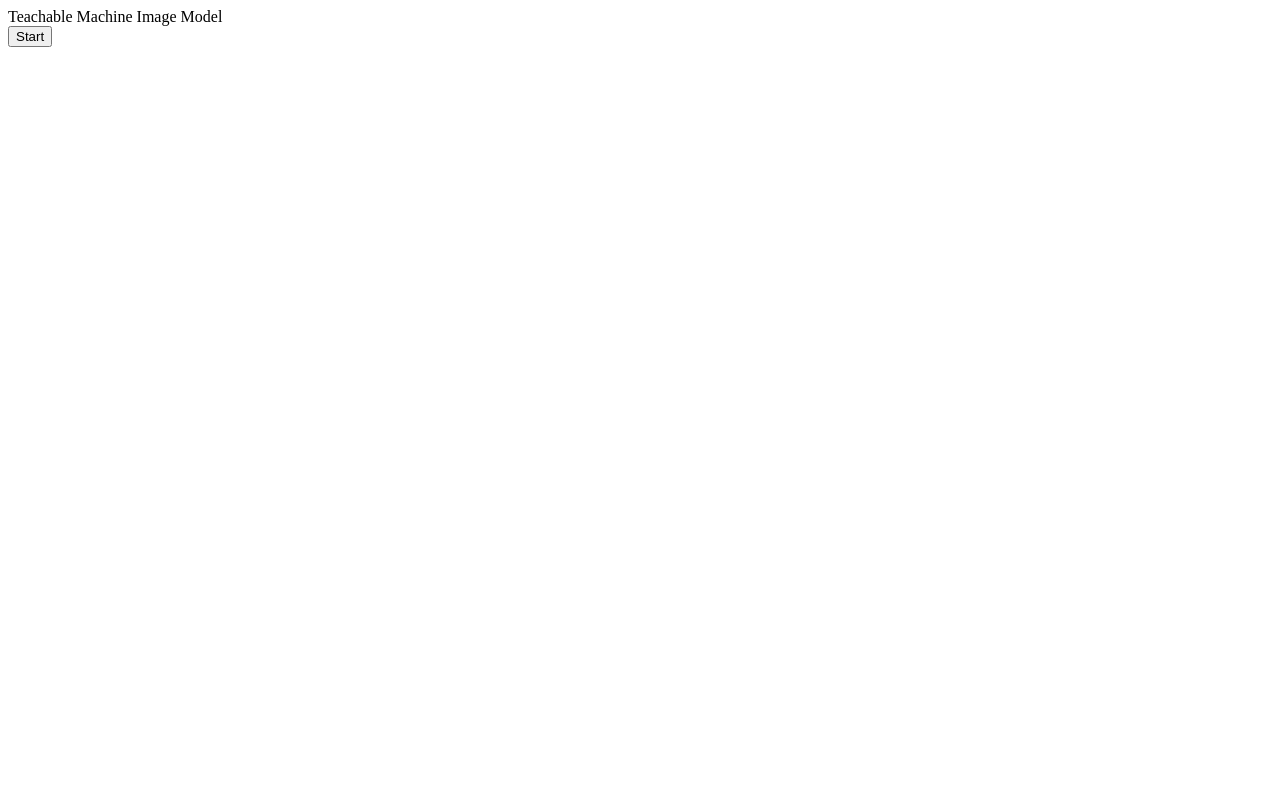
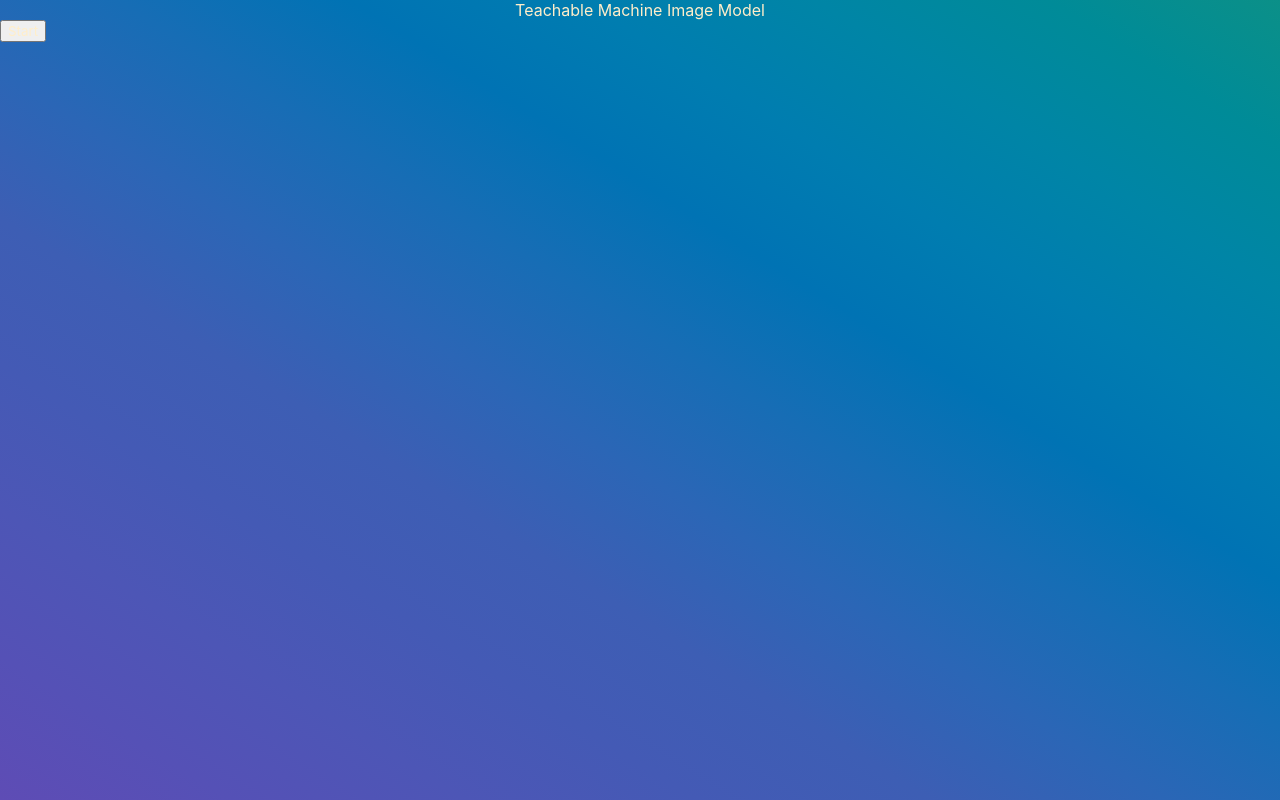
Before and after one commit to ahmed282-ib/b-de-nummerplaten, a plain HTML site: page index.html in a window 1280 px wide. Drawn offline with Linux system fonts and the light colour scheme.

Commit message:
Update index.html

```diff
--- a/index.html
+++ b/index.html
@@ -1,7 +1,9 @@
-<div>Teachable Machine Image Model</div>
-<button type="button" onclick="init()">Start</button>
-<div id="webcam-container"></div>
-<div id="label-container"></div>
+<div class="full-screen-div">
+    <div class="title-div">Teachable Machine Image Model</div>
+    <button type="button" onclick="init()">Start</button>
+    <div id="webcam-container"></div>
+    <div id="label-container"></div>
+</div>
 <script src="https://cdn.jsdelivr.net/npm/@tensorflow/tfjs@1.3.1/dist/tf.min.js"></script>
 <script src="https://cdn.jsdelivr.net/npm/@teachablemachine/image@0.8/dist/teachablemachine-image.min.js"></script>
 <script type="text/javascript">
@@ -57,3 +59,31 @@
         }
     }
 </script>
+<style>
+    * {
+        color: #FFEECA;
+        font-family: -apple-system, BlinkMacSystemFont, 'Segoe UI', Roboto, Oxygen, Ubuntu, Cantarell, 'Open Sans', 'Helvetica Neue', sans-serif;
+    }
+
+    body, html {
+        background-image: linear-gradient(to right top, #5e4cb5, #5551b6, #4d56b6, #445ab5, #3d5eb4, #2b66b6, #176db5, #0073b4, #007db0, #0085a6, #008b98, #0b9088);
+        width: 100vw;
+        height: 100vh;
+        margin: 0;
+        padding: 0;
+        overflow-x: hidden;
+    }
+
+    .full-screen-div {
+        width: 100vw;
+        height: 100vh;
+        min-height: 100%;
+        box-sizing: border-box;
+        /* overflow-x: hidden; */
+    }
+
+    .title-div {
+        text-align: center;
+        width: 100%;
+    }
+</style>
```
